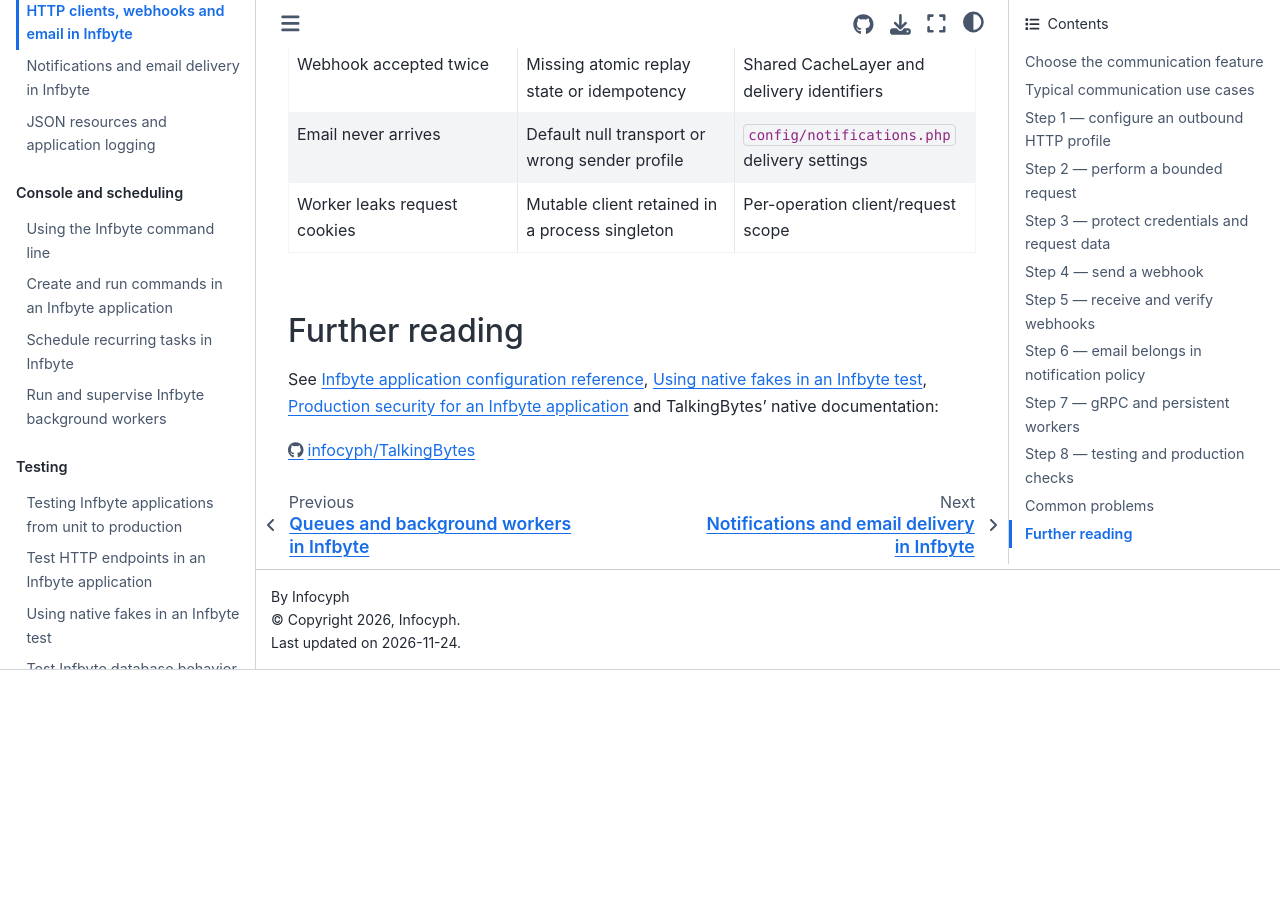
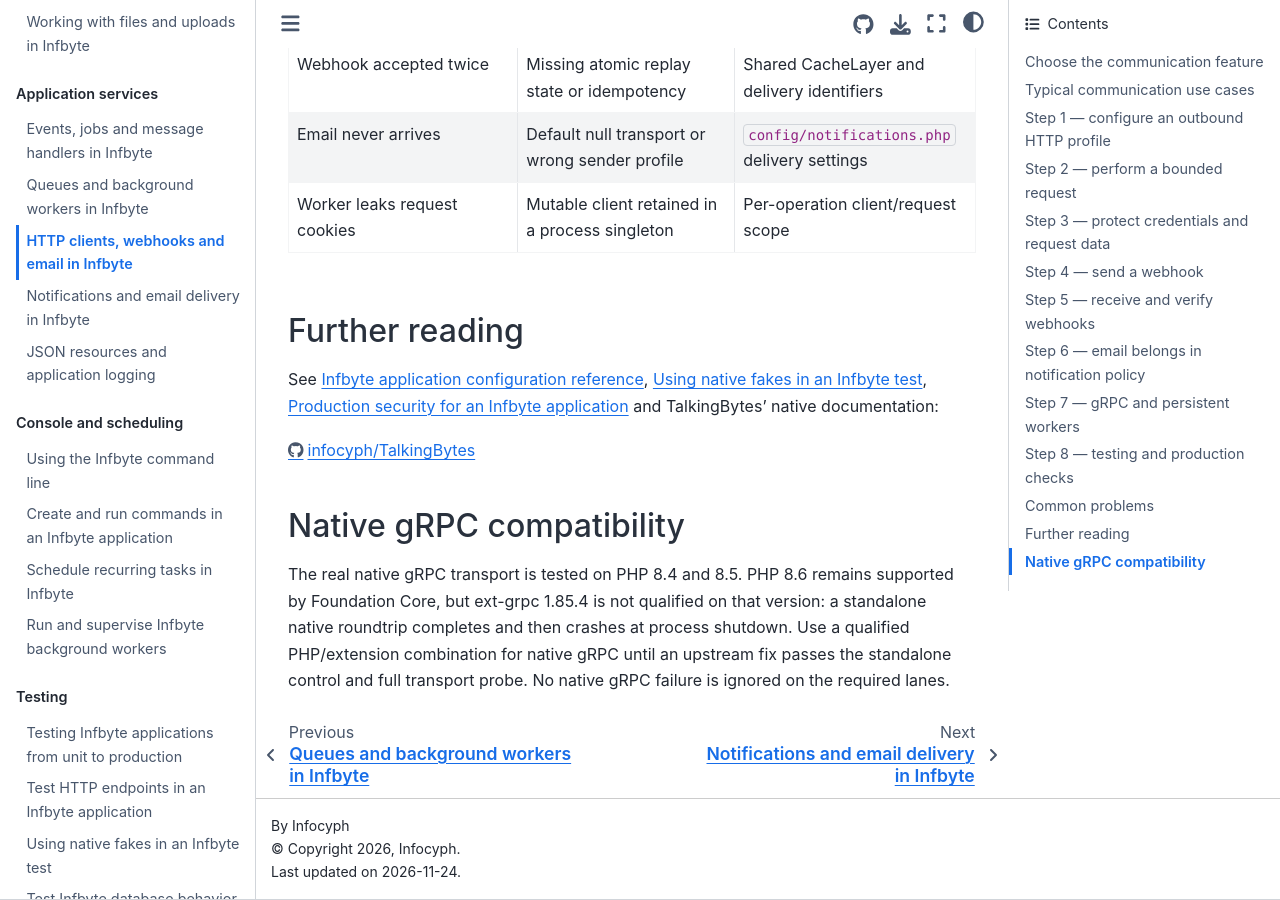
Before and after one commit to infocyph/Foundation, a Sphinx documentation site: the page built from docs/services/communication.rst, in a window 1280 px wide and 900 px high, scrolled down 4559 px. Built offline with Sphinx 7.4.7 and the Sphinx Book theme 1.1.4, drawn with Linux system fonts in a browser that asks for light colours; before the commit the page ends 5229 px from its top, so only the background shows below that.

Commit message:
fix(f00): require CacheLayer 4.0.3 and qualify native grpc runtime support

```diff
--- a/composer.json
+++ b/composer.json
@@ -7,7 +7,7 @@
         "php": "^8.4",
         "composer-runtime-api": "^2.0",
         "infocyph/arraykit": "^5.3.2",
-        "infocyph/cachelayer": "^4.0.2",
+        "infocyph/cachelayer": "^4.0.3",
         "infocyph/intermix": "^11.2.1",
         "infocyph/runwire": "^3.1",
         "infocyph/uid": "^6.0.1",
--- a/docs/services/communication.rst
+++ b/docs/services/communication.rst
@@ -262,3 +262,13 @@ See :doc:`../reference/configuration`,
 TalkingBytes' native documentation:
 
 https://github.com/infocyph/TalkingBytes
+
+Native gRPC compatibility
+-------------------------
+
+The real native gRPC transport is tested on PHP 8.4 and 8.5. PHP 8.6
+remains supported by Foundation Core, but ext-grpc 1.85.4 is not qualified
+on that version: a standalone native roundtrip completes and then crashes
+at process shutdown. Use a qualified PHP/extension combination for native
+gRPC until an upstream fix passes the standalone control and full transport
+probe. No native gRPC failure is ignored on the required lanes.
```
Also changed, not shown: docs/foundation-4-migration.md (+2 -2 lines), docs/foundation-4.0-release-notes.md (+1 -1 lines), docs/plans/foundation-risk-engine-handoff-plan.md (+11 -3 lines), 6 other files.
